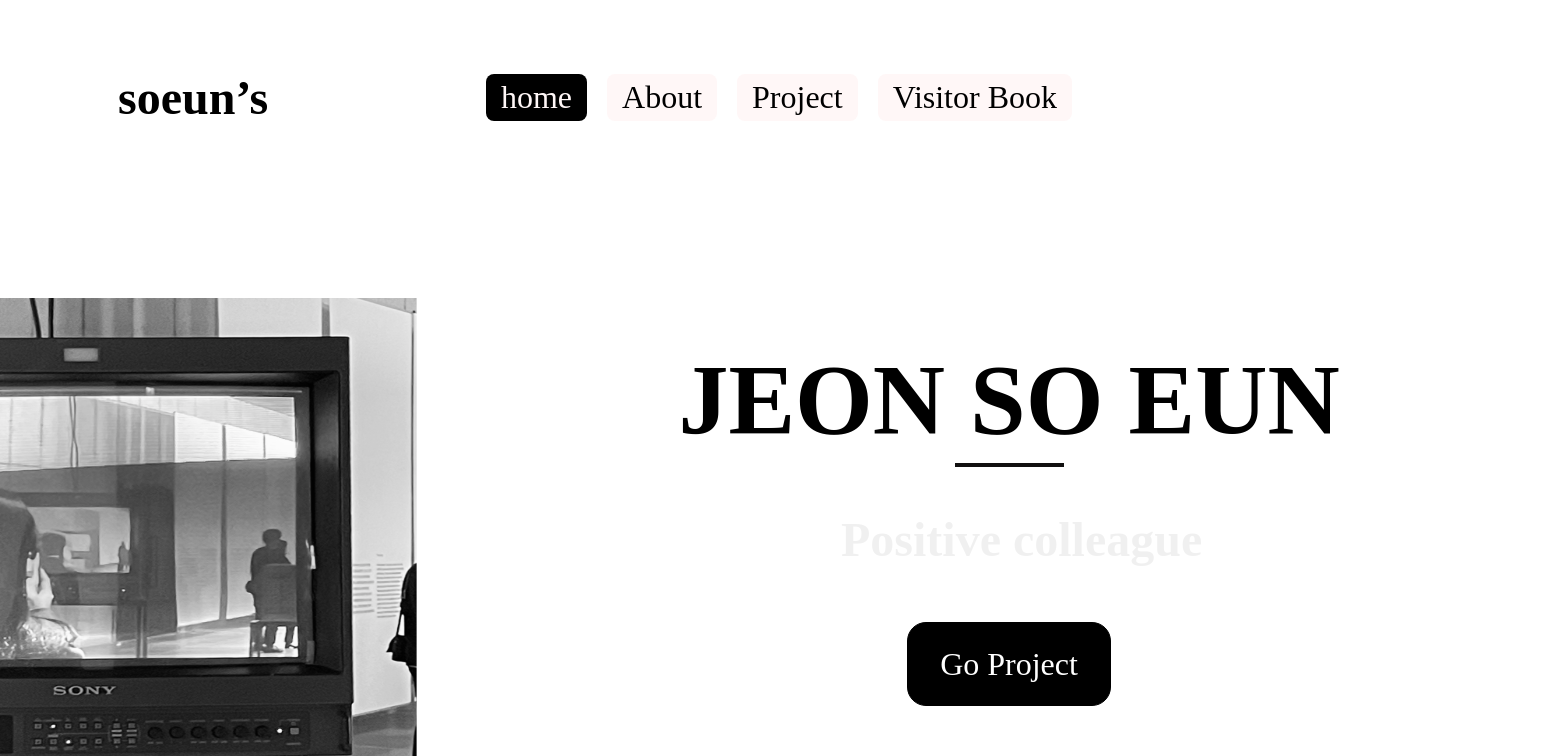
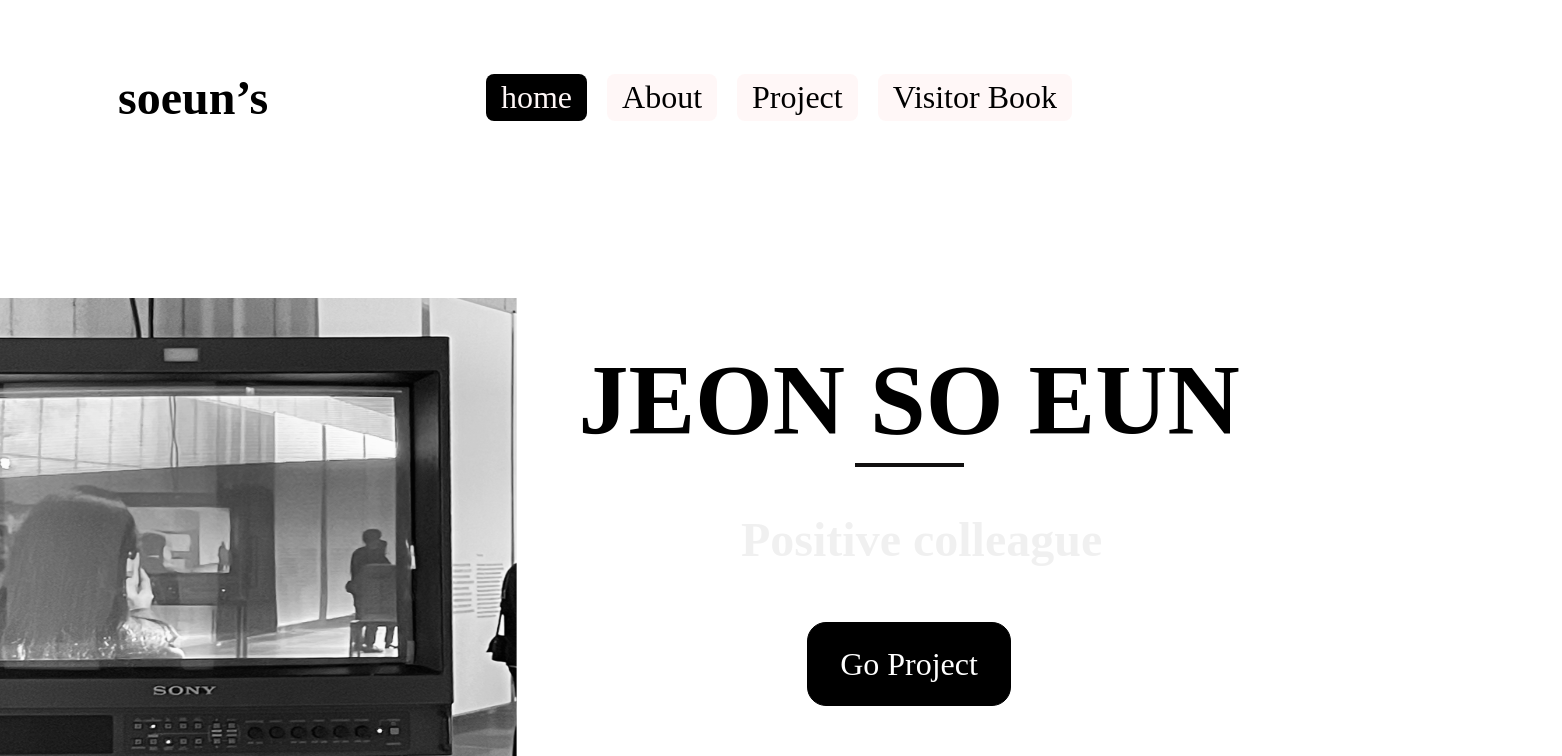
Before and after one commit to sobokki/sobokkiWorld, a Next.js app: page / in a window 1280 px wide. Shown: the top 756 px of the page, 1562 px wide, since content can reach past the window. Built offline with nearby package versions, Linux system fonts and the light colour scheme.

Commit message:
홈페이지 레이아웃 수정

```diff
--- a/src/app/(pages)/page.module.scss
+++ b/src/app/(pages)/page.module.scss
@@ -7,7 +7,7 @@
   text-align: center;
   align-items: center;
   margin-top: 5rem;
-  margin-left: 25rem;
+  margin-left: 5rem;
 
   @include tablet {
     margin: 0 auto;
```
